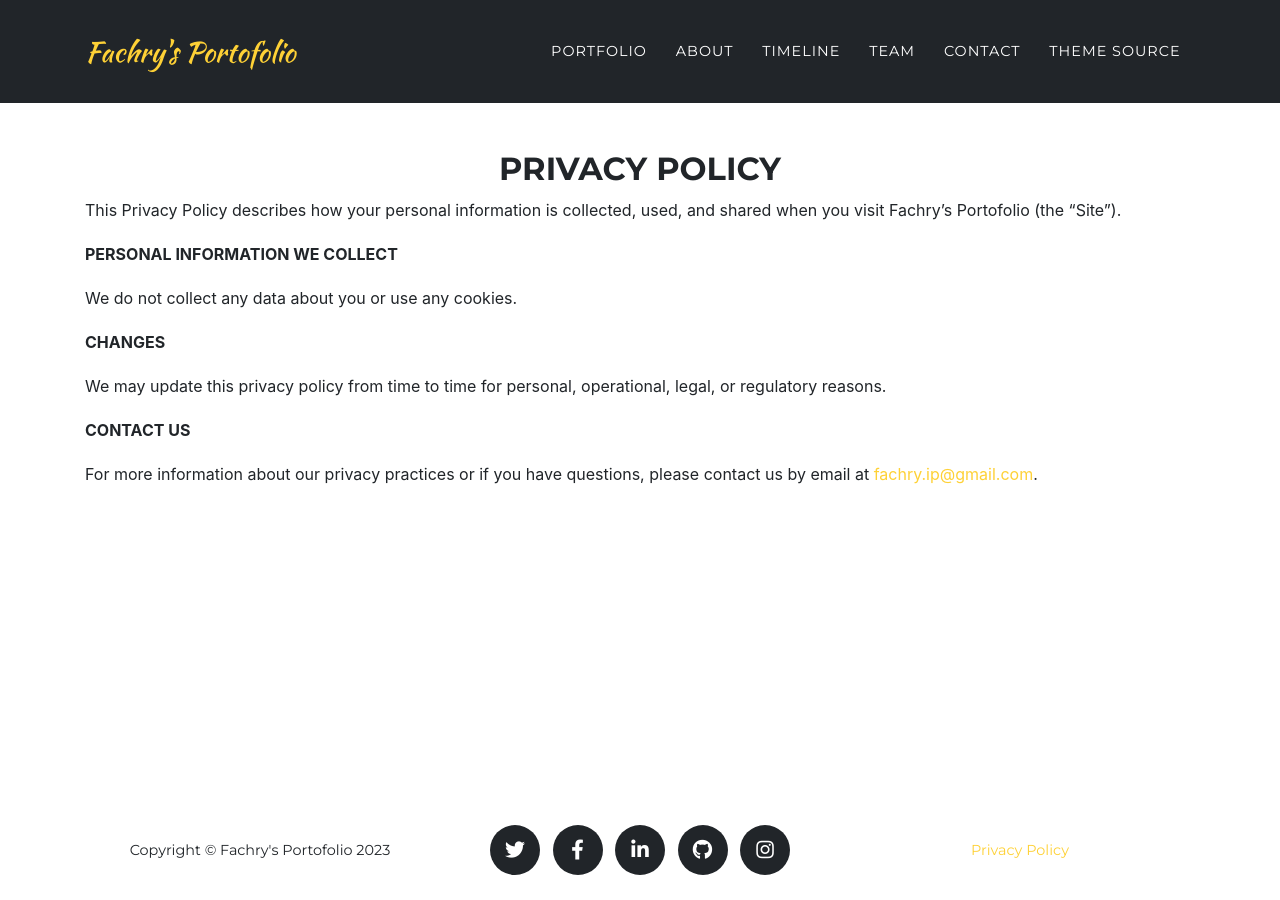
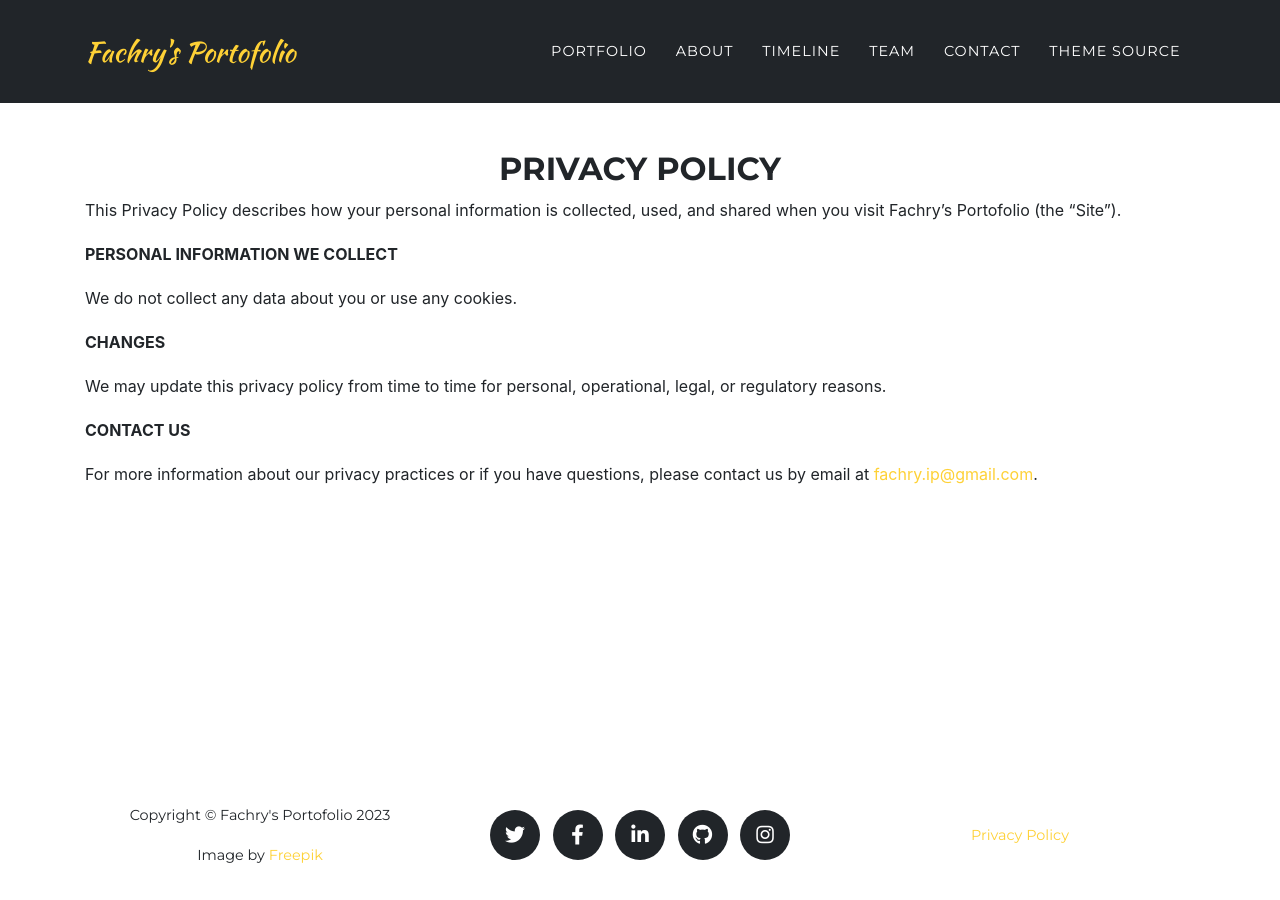
Before and after one commit to fachryip/fachryip.github.io, a Jekyll site: the page built from legal.md, in a window 1280 px wide. Built offline with Jekyll 4.4.1, drawn with Linux system fonts in a browser that asks for light colours; some web fonts are replaced.

Commit message:
change header image

```diff
--- a/_data/style.yml
+++ b/_data/style.yml
@@ -4,7 +4,7 @@
 #black: "#000"
 
 #Image Customization
-header-image: "../img/header-bg.jpg"
+header-image: "../img/header-tech.jpg"
 contact-image: "../img/contact.png"
 #Font Awesome icon for portfolio grid when an item is hovered over
 portfolio-icon: fas fa-expand-arrows-alt fa-3x #default: fas fa-plus fa-3x
--- a/_includes/footer.html
+++ b/_includes/footer.html
@@ -5,7 +5,8 @@
     <div class="row align-items-center">
       <div class="col-md-4">
         <span class="copyright"
-          >Copyright &copy; {{ site.title }} {{ 'now' | date: "%Y" }}</span
+          >Copyright &copy; {{ site.title }} {{ 'now' | date: "%Y" }}<br>
+          Image by <a href="https://www.freepik.com/free-vector/gradient-network-connection-background_12643219.htm#query=technology%20background&position=19&from_view=keyword&track=ais">Freepik</a></span
         >
       </div>
       <!-- Social Media -->
```
Also changed, not shown: assets/img/header-tech.jpg (added).
